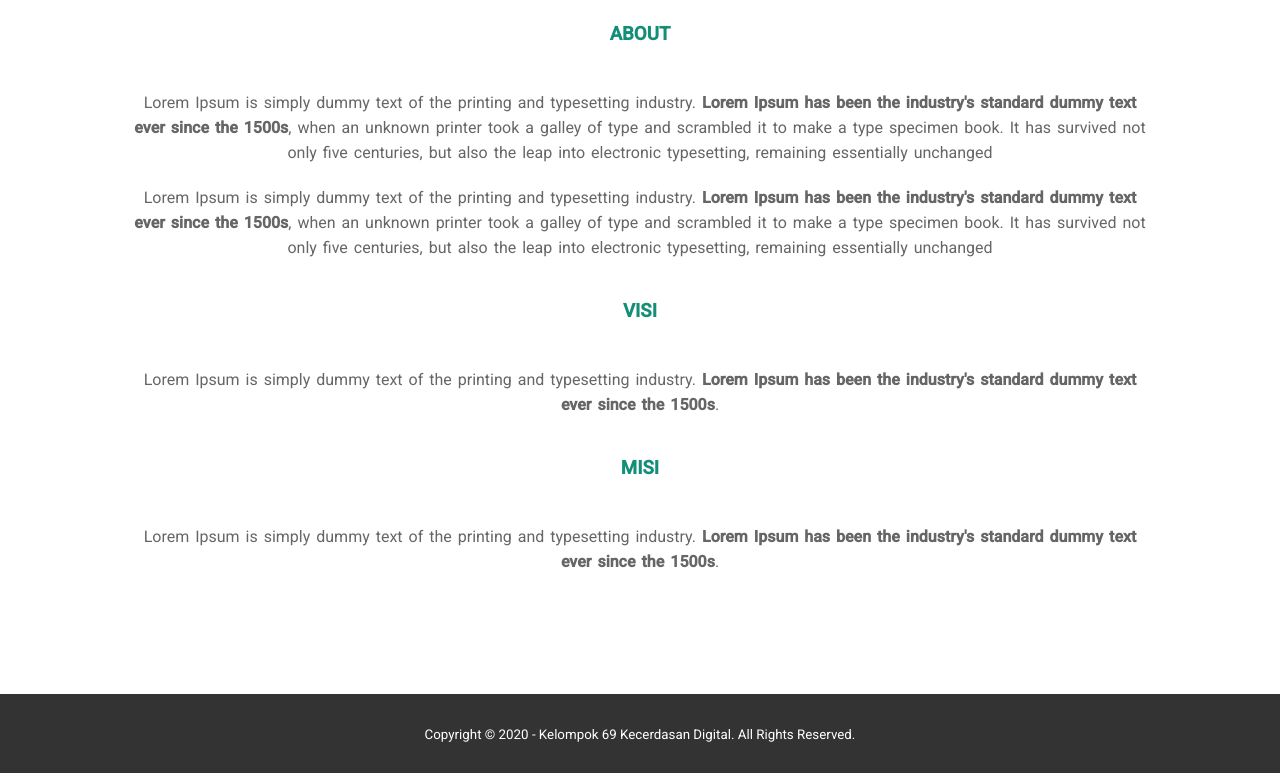
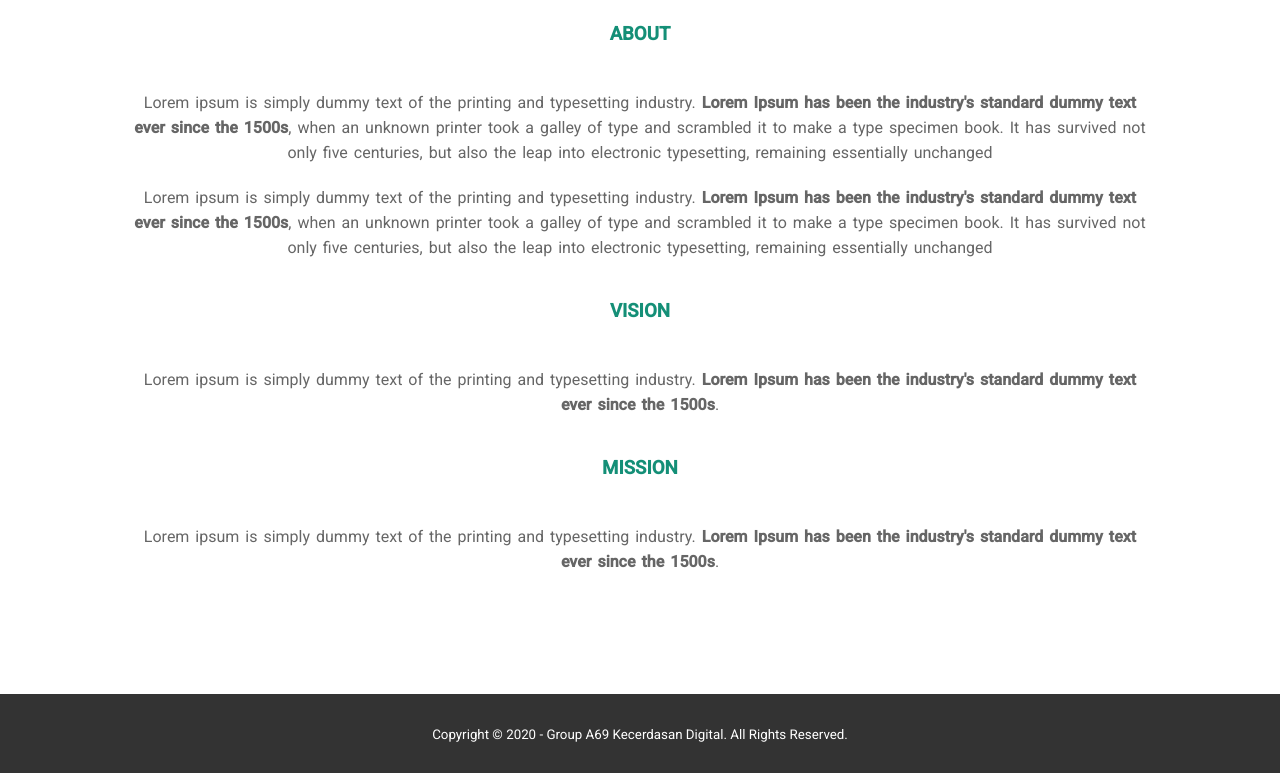
Before and after one commit to sasangkaadhita/cerdig, a plain HTML site: page about.html in a window 1280 px wide. Shown: the part 951-1724 px from the top of the page. Drawn offline with nearby package versions, Linux system fonts and the light colour scheme.

Commit message:
Update about.html

```diff
--- a/about.html
+++ b/about.html
@@ -47,18 +47,18 @@
 		<div class="container">
 			<img src="img/banner.jpg" width="100%">
 			<h3>ABOUT</h3>
-			<p>Lorem Ipsum is simply dummy text of the printing and typesetting industry. <strong>Lorem Ipsum has been the industry's standard dummy text ever since the 1500s</strong>, when an unknown printer took a galley of type and scrambled it to make a type specimen book. It has survived not only five centuries, but also the leap into electronic typesetting, remaining essentially unchanged</p>
-			<p>Lorem Ipsum is simply dummy text of the printing and typesetting industry. <strong>Lorem Ipsum has been the industry's standard dummy text ever since the 1500s</strong>, when an unknown printer took a galley of type and scrambled it to make a type specimen book. It has survived not only five centuries, but also the leap into electronic typesetting, remaining essentially unchanged</p>
-			<h3>VISI</h3>
-			<p>Lorem Ipsum is simply dummy text of the printing and typesetting industry. <strong>Lorem Ipsum has been the industry's standard dummy text ever since the 1500s</strong>.</p>
-			<h3>MISI</h3>
-			<p>Lorem Ipsum is simply dummy text of the printing and typesetting industry. <strong>Lorem Ipsum has been the industry's standard dummy text ever since the 1500s</strong>.</p>
+			<p>Lorem ipsum is simply dummy text of the printing and typesetting industry. <strong>Lorem Ipsum has been the industry's standard dummy text ever since the 1500s</strong>, when an unknown printer took a galley of type and scrambled it to make a type specimen book. It has survived not only five centuries, but also the leap into electronic typesetting, remaining essentially unchanged</p>
+			<p>Lorem ipsum is simply dummy text of the printing and typesetting industry. <strong>Lorem Ipsum has been the industry's standard dummy text ever since the 1500s</strong>, when an unknown printer took a galley of type and scrambled it to make a type specimen book. It has survived not only five centuries, but also the leap into electronic typesetting, remaining essentially unchanged</p>
+			<h3>VISION</h3>
+			<p>Lorem ipsum is simply dummy text of the printing and typesetting industry. <strong>Lorem Ipsum has been the industry's standard dummy text ever since the 1500s</strong>.</p>
+			<h3>MISSION</h3>
+			<p>Lorem ipsum is simply dummy text of the printing and typesetting industry. <strong>Lorem Ipsum has been the industry's standard dummy text ever since the 1500s</strong>.</p>
 		</div>
 	</section>
 
 	<footer>
 		<div class="container">
-			<small>Copyright &copy; 2020 - Kelompok 69 Kecerdasan Digital. All Rights Reserved.</small>
+			<small>Copyright &copy; 2020 - Group A69 Kecerdasan Digital. All Rights Reserved.</small>
 		</div>
 	</footer>
 
```
